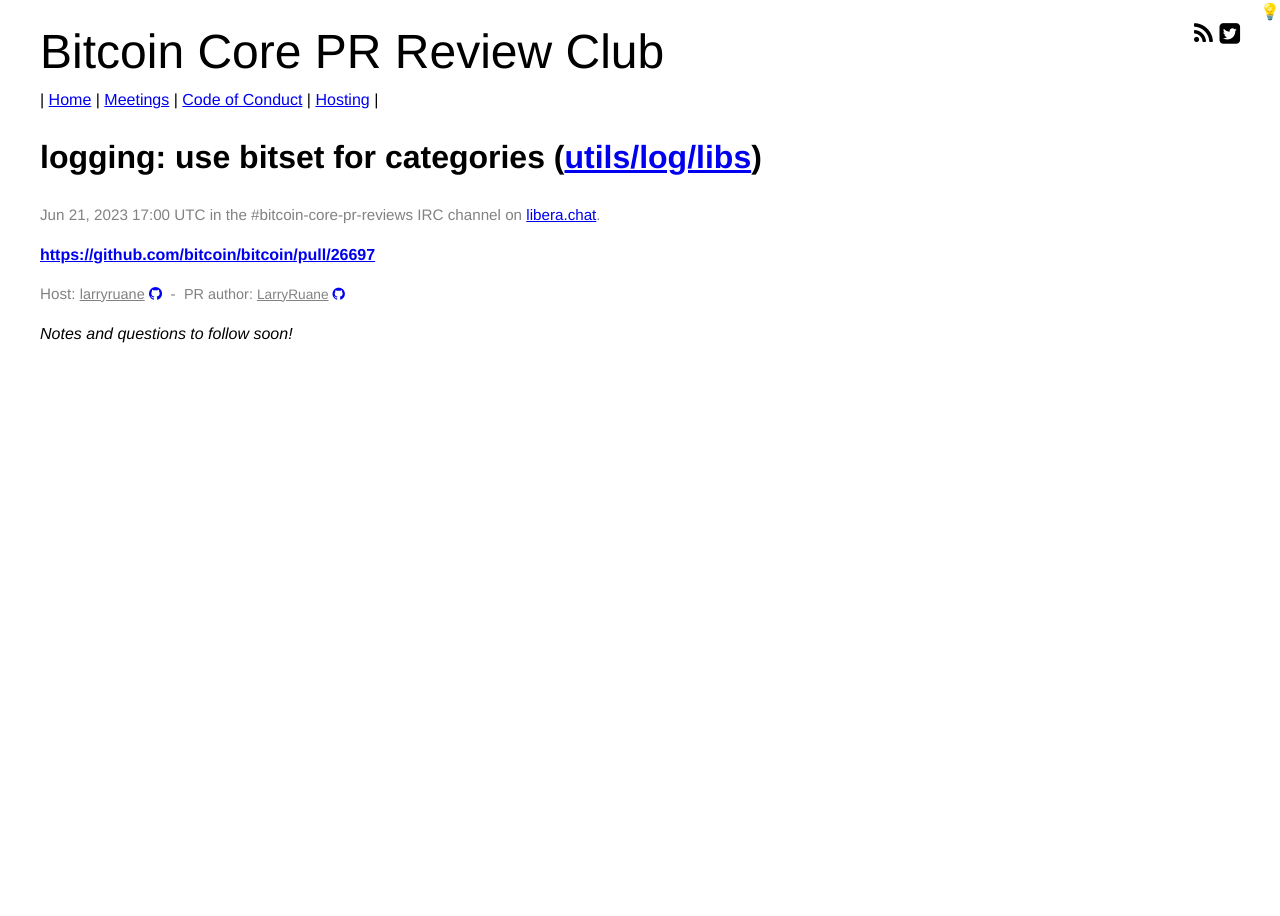
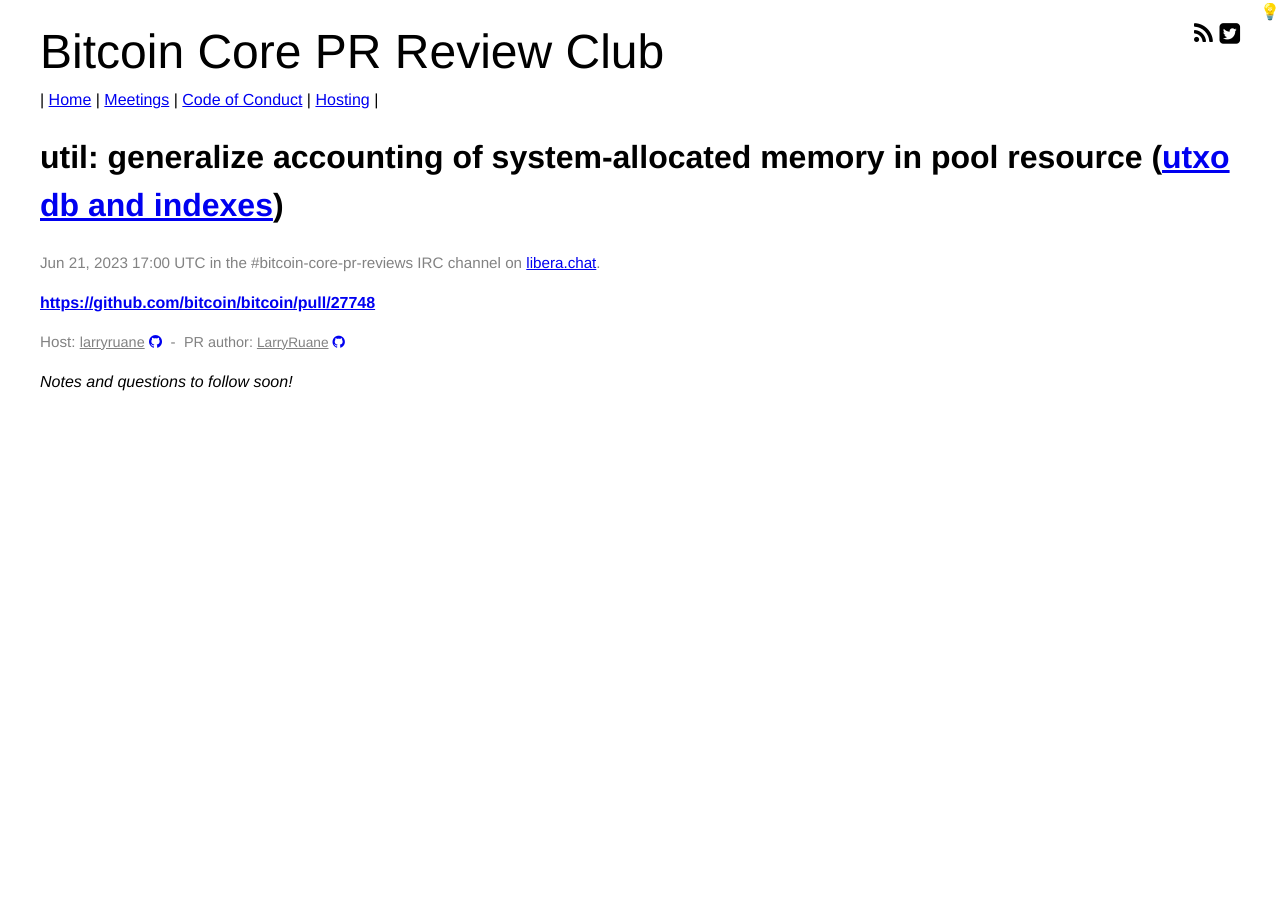
Before and after one commit to bitcoin-core-review-club/website, a Jekyll site: the page built from _posts/2023-06-21-#27748.md, in a window 1280 px wide. Built offline with Jekyll 4.4.1, drawn with Linux system fonts in a browser that asks for light colours.

Commit message:
june 21 2023 - announce n27748 (was n26697)

```diff
--- a/_posts/2023-06-21-#26697.md
+++ b/_posts/2023-06-21-#27748.md
@@ -1,10 +1,10 @@
 ---
 layout: pr
 date: 2023-06-21
-title: "logging: use bitset for categories"
-pr: 26697
+title: "util: generalize accounting of system-allocated memory in pool resource"
+pr: 27748
 authors: [LarryRuane]
-components: ["utils/log/libs"]
+components: ["utxo db and indexes"]
 host: larryruane
 status: upcoming
 commit:
```
